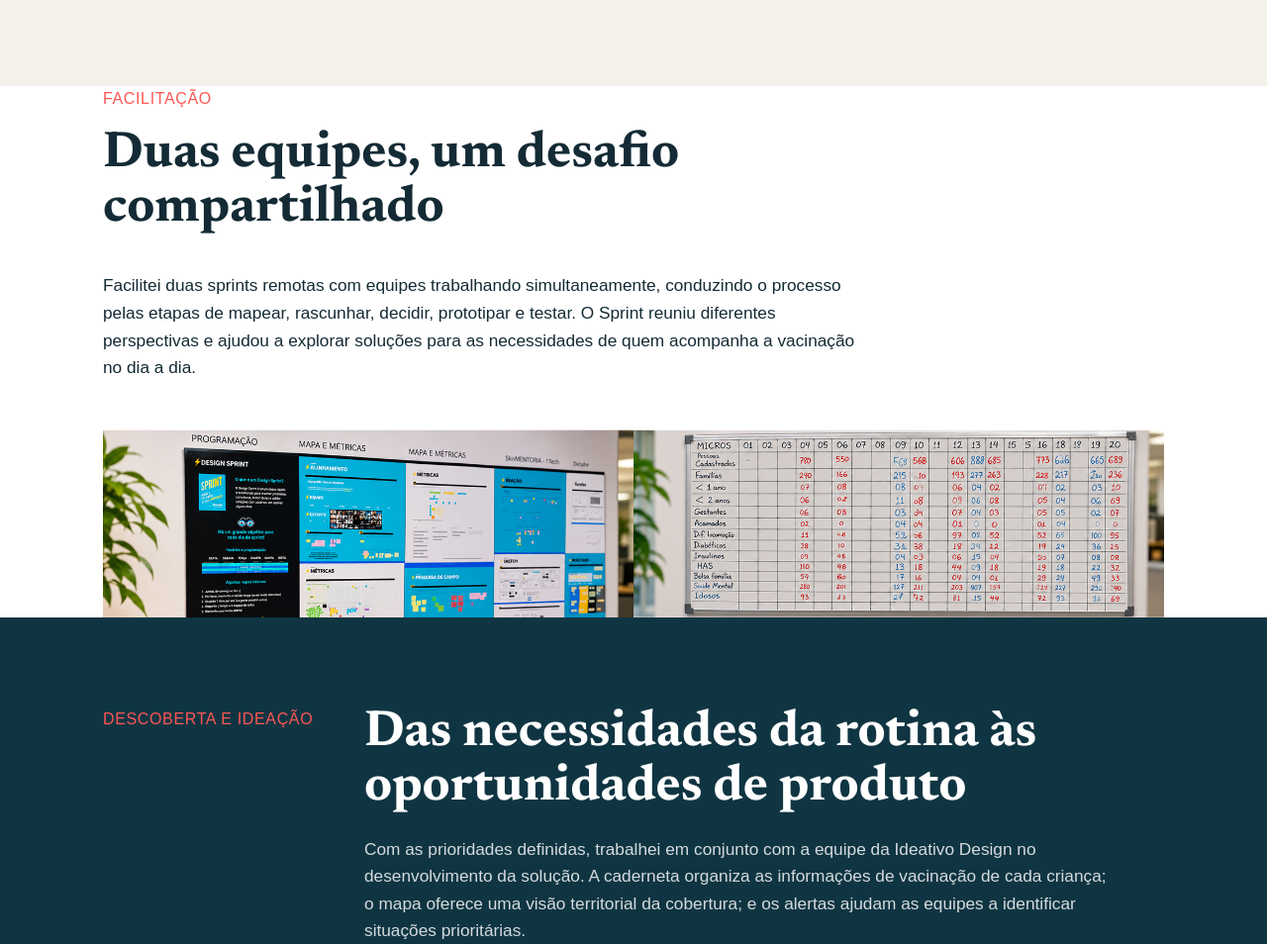
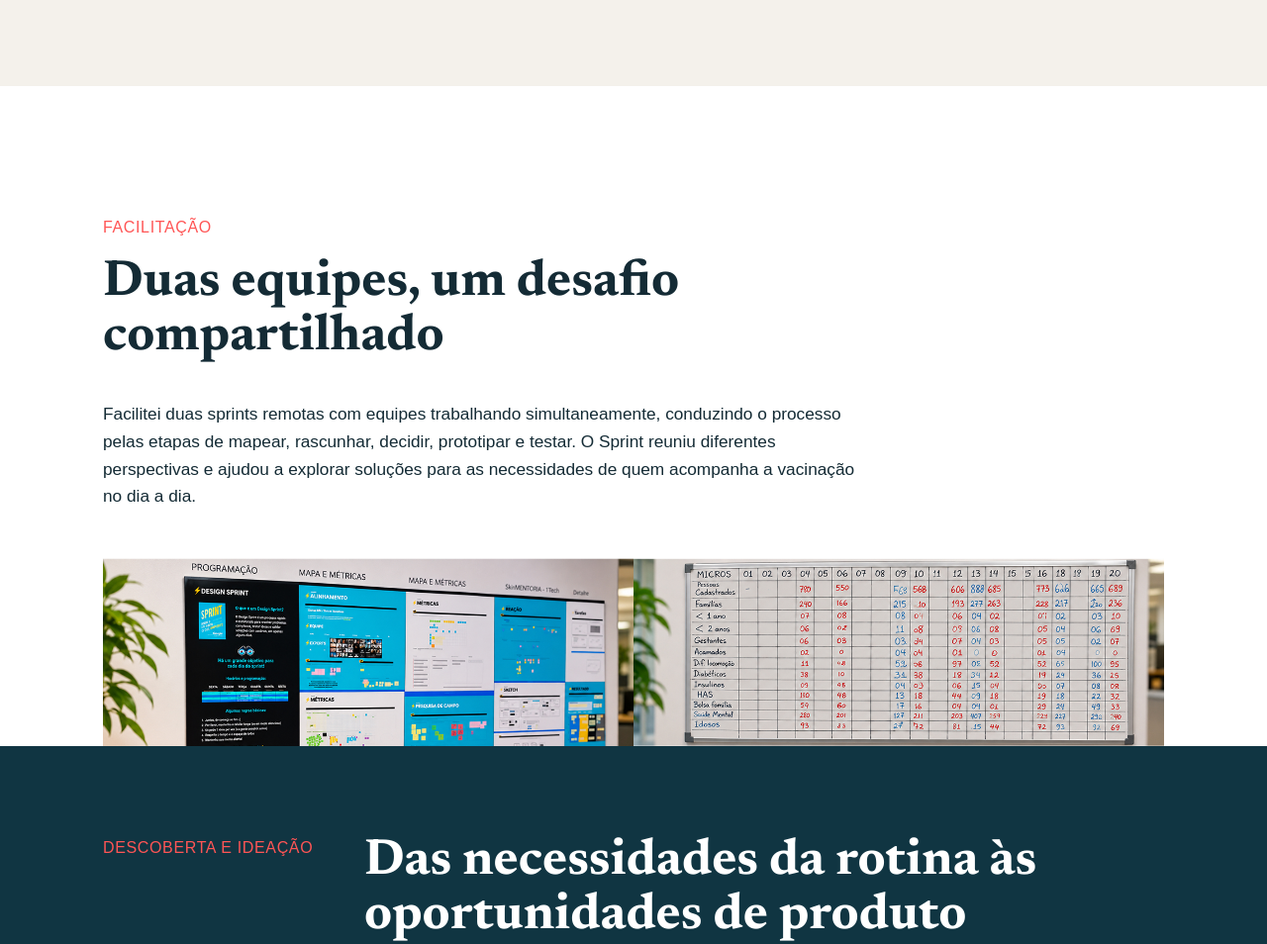
Before and after one commit to prbprado/portfolio, a plain HTML site: page case-unicef.html in a window 1280 px wide. Shown: the part 1527-2481 px from the top of the page at 99% size. Drawn offline with Linux system fonts and the light colour scheme; a web font is replaced by a local one.

Commit message:
Aumenta padding superior da facilitacao Unicef

```diff
--- a/style.css
+++ b/style.css
@@ -650,9 +650,13 @@ body {
 .pdf-context-direction p {
   margin-top: 0;
 }
-.pdf-section-title {
+ .pdf-section-title {
   max-width: 780px;
   margin-bottom: 36px;
+}
+
+.pdf-discovery {
+  padding-top: 130px;
 }
 
 .pdf-discovery-images {
```
